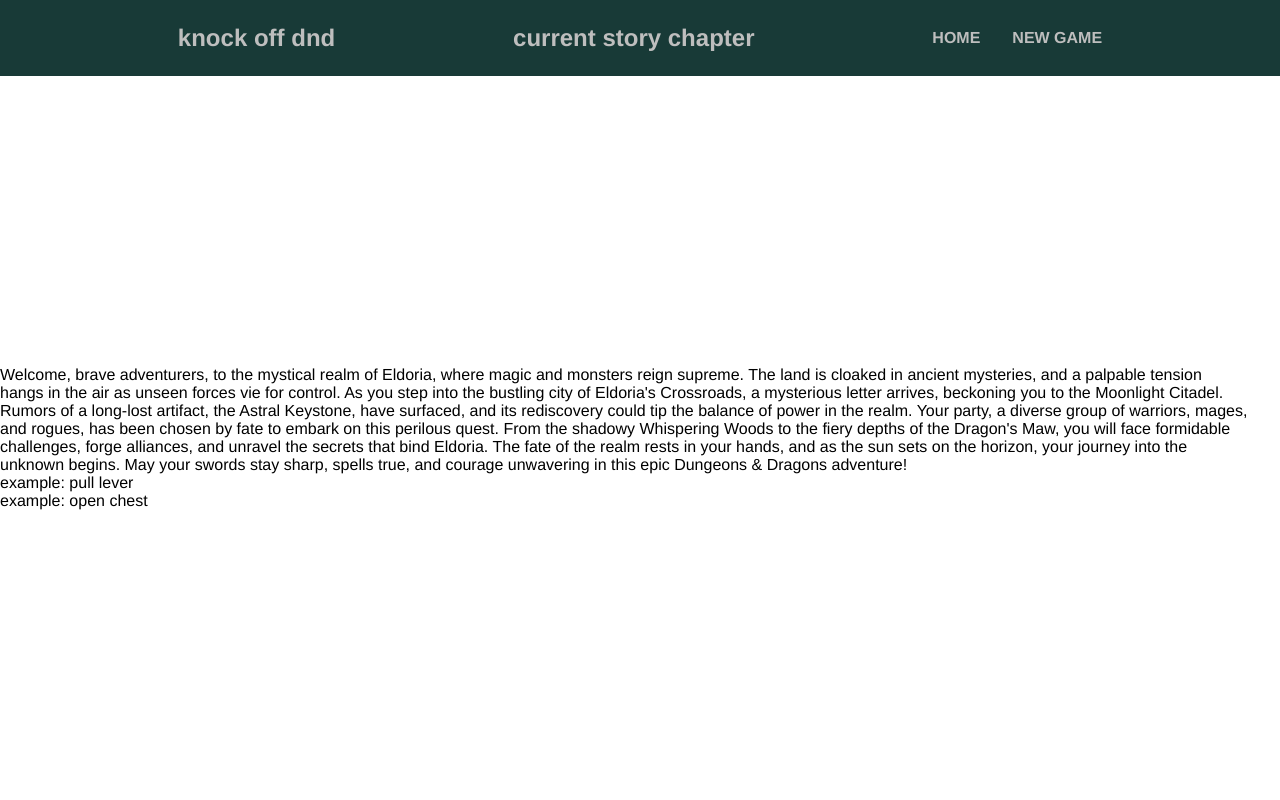
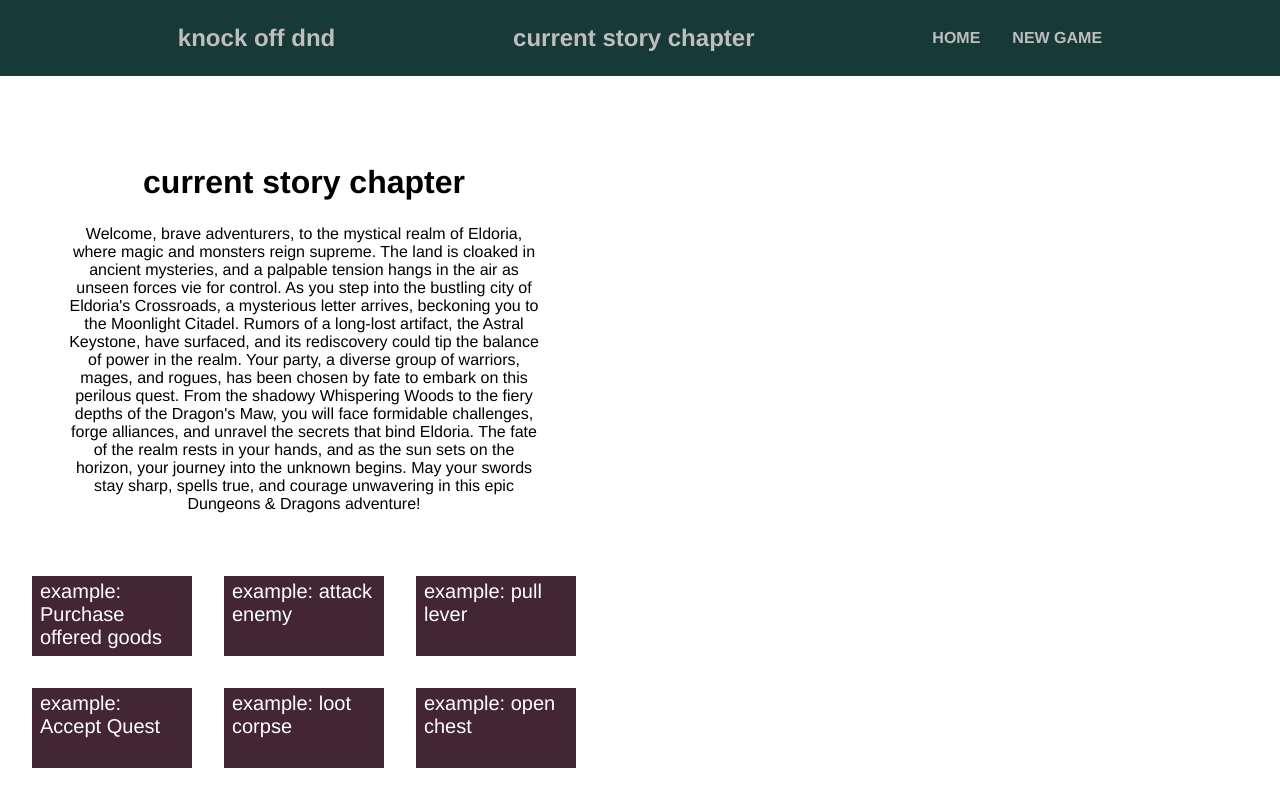
Before and after one commit to 00nx6/dnd, a Flask app: page /story in a window 1280 px wide. Run offline with Flask 3, Linux system fonts and the light colour scheme.

Commit message:
styles and main_layout.html

```diff
--- a/app.py
+++ b/app.py
@@ -34,12 +34,13 @@ def return_class(user_info):
         user_info (str): string containing user name, and player class, format: subclass=Rogue;user_name=Lajos;
 
     Returns:
-        _type_: _description_
+        redirect: redirects to story
     """
     if not user_info.startswith('subclass='):
         redirect('/')
 
     player_class, user_name = (value.split('=')[-1] for value in user_info.rstrip(';').split(';'))
+
 
     player = Pr(name=user_name, subclass=player_class)
     npcs = [Pr(name=npc_class['subclass'], subclass=npc_class['subclass']) for npc_class in gen_lvl1_info(player_class)]
@@ -50,7 +51,7 @@ def return_class(user_info):
 def story():
     player = request.args.get('player')
     npcs = request.args.get('npcs')
-    print(npcs, player)
+
     return render_template('story.html', res=ai_response)
 
 @app.route('/combat', methods=['GET'])
@@ -79,10 +80,10 @@ ai_response = {
                 ],
             'enemy_option': [
                 'example: attack enemy', 'example: loot corpse'
-            ],
+                ],
             'entity_options': [
                 'example: pull lever', 'example: open chest'
-            ]
+                ]
         },
         # list of enemies in combat with
         # only populate if mentioned by name in the story
--- a/static/index.css
+++ b/static/index.css
@@ -10,6 +10,8 @@
     --off-black: #04151f;
     --transparent-white: rgba(255, 255, 255, 0.6);
     --base_font: 'Franklin Gothic Medium', 'Arial Narrow', Arial, sans-serif;
+    --num-columns: 0;
+
 }
 
 * {
@@ -81,11 +83,20 @@ main.index > form {
     flex-direction: column;
     gap: 2rem;
 }
-main.index > form > input:not(text),
-main.index > form > input:not(text):focus {
+main.index > form > fieldset {
+    border: 2px solid black;
+    padding-top: .25rem;
+    border-radius: .25rem;
+}
+main.index > form > fieldset > legend {
+    line-height: .5;
+}
+main.index > form > fieldset > input:not(text),
+main.index > form > fieldset > input:not(text):focus {
+    border-radius: .15rem;
     outline: none;
     border: none;
-    line-height: 1;
+    line-height: 1.5;
     background-color: var(--darker-brown);
     color: var(--text-color);
     font-size: 1rem;
@@ -178,3 +189,47 @@ main.class_setup {
     font-weight: bolder;
     font-size: 1.25rem;
 }
+
+/* story */
+main.story {
+    display: grid;
+    grid-template-columns: repeat(2, 1fr);
+    grid-template-rows: 100%;
+}
+
+main.story > .story_cont {
+    display: flex;
+    flex-direction: column;
+    justify-content: space-between;
+    height: 100%;
+    width: calc(50dvw - 2rem);
+    padding: 2rem;
+}
+.story_cont > .text_cont {
+    padding: 2rem;
+}
+.story_cont > .text_cont > * {
+    text-align: center;
+    margin-block: 1.5rem;
+}
+.options {
+    display: grid;
+    gap: 2rem;
+}
+.options > .options_item {
+    background-color: #432534;
+    padding: .25rem .5rem;
+    min-height: 5rem;
+    min-width: 10rem;
+    font-size: 1.25rem;
+    color: white;
+}
+
+.story_cont > .options_cont {
+    display: grid;
+    grid-template-rows: auto;
+    /* padding-bottom: 2rem;
+    padding-inline: 2rem; */
+    gap: 2rem;
+    overflow: hidden;
+}
--- /dev/null
+++ b/static/script/options_layout.js
@@ -0,0 +1,7 @@
+// im_sorry_for_this
+const options_cont = document.querySelectorAll('.options_cont')[0]
+
+const options = Array.from(document.querySelectorAll('.options'))
+const column_count = options.length
+
+options_cont.style.gridTemplateColumns = `repeat(${column_count}, ${1/column_count}fr)`
--- a/templates/index.html
+++ b/templates/index.html
@@ -11,7 +11,10 @@
     <main class="index">
         <h1>An openAi based DnD game.</h1>
         <form action="/" method="POST">
-            <input type="text" name="user_name" id="user_name">
+            <fieldset>
+                <legend>Name</legend>
+                <input type="text" name="user_name" id="user_name">
+            </fieldset>
             <button type="submit">Let's begin our journey.</button>
         </form>
     </main>
--- /dev/null
+++ b/templates/main_layout.html
@@ -0,0 +1,42 @@
+<!DOCTYPE html>
+<html lang="en">
+<head>
+    <meta charset="UTF-8">
+    <meta name="viewport" content="width=device-width, initial-scale=1.0">
+    <link rel="stylesheet" href="../static/index.css">
+    {% block script %}{% endblock script %}
+    <title>
+        {% block title%}
+            Title
+        {% endblock title %}
+    </title>
+</head>
+<body>
+
+    <header>
+        <nav class="nav_cont">
+            <h2 class="knock_off">
+                <span>knock off</span>
+                <span>dnd</span>
+            </h2>
+            <h2 class="nav_title">
+                {% block nav_title %}  {% endblock nav_title %}
+            </h2>
+            <ul class="item_cont">
+                <li class="nav_items">
+                    <a href="/" class="nav_item">home</a>
+                </li>
+                <li class="nav_items">
+                    <a href="/new_game" class="nav_item">new game</a>
+                </li>
+            </ul>
+        </nav>
+    </header>
+{% block body %}
+    {% block team %}
+
+    {% endblock team %}
+
+{% endblock body %}
+</body>
+</html>
--- a/templates/story.html
+++ b/templates/story.html
@@ -1,24 +1,28 @@
-{% extends "base.html" %}
+{% extends "main_layout.html" %}
 
 {% block title %}{{ res['page_title'] }}{% endblock title %}
-
+{% block script %}
+    <script src="../static/script/options_layout.js" defer></script>
+{% endblock script %}
 {% block nav_title %}
     {{ res['chapter']['title'] }}
 {% endblock nav_title %}
 
 {% block body %}
+
 <main class="story">
     <div class="story_cont">
         <div class="text_cont">
+            <h1> {{ res['chapter']['title'] }} </h1>
             <p>
                 {{ res['chapter']['story'] }}
             </p>
         </div>
         <div class="options_cont">
             <!-- npc options -->
-            {% if res['chapter']['story_actions']['npc_options'] %}
+            {% if res['chapter']['story_actions']['npc_option'] %}
                 <ul class="options npc">
-                    {% for option in res['chapter']['story_actions']['npc_options'] %}
+                    {% for option in res['chapter']['story_actions']['npc_option'] %}
                     <li class="options_item">
                         <a href="/story/{{ option }}"> {{ option }}</a>
                     </li>
@@ -27,9 +31,9 @@
             {% endif %}
 
             <!-- enemy options -->
-            {% if res['chapter']['story_actions']['enemy_options'] %}
+            {% if res['chapter']['story_actions']['enemy_option'] %}
                 <ul class="options enemy">
-                    {% for option in res['chapter']['story_actions']['enemy_options'] %}
+                    {% for option in res['chapter']['story_actions']['enemy_option'] %}
                     <li class="options_item">
                         <a href="/story/{{ option }}"> {{ option }}</a>
                     </li>
@@ -55,7 +59,9 @@
         another base.html would work well because half the page on here
         will never change.
     -->
+    {% block team %}
+       {{ super() }}
 
-    <div class="char_cont"></div>
+    {% endblock team %}
 </main>
 {% endblock body %}
```
